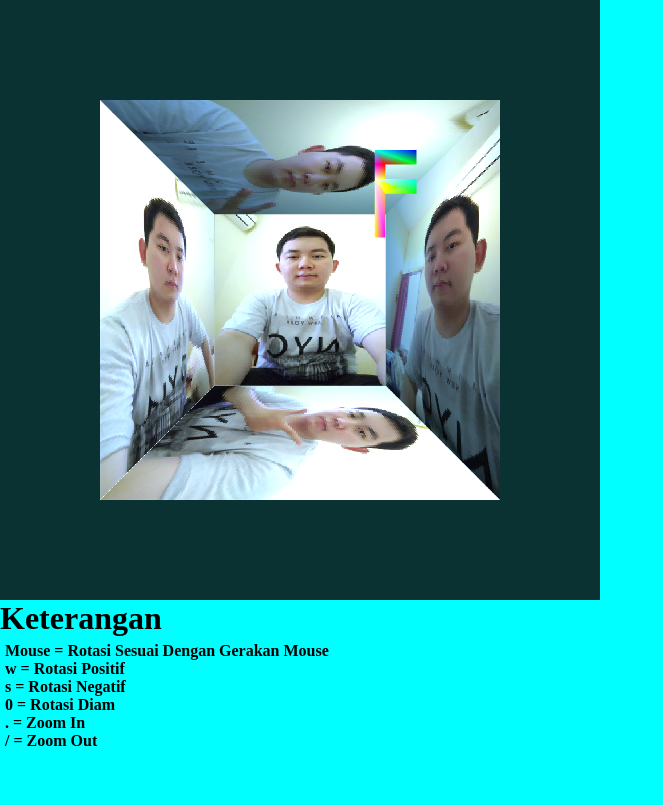
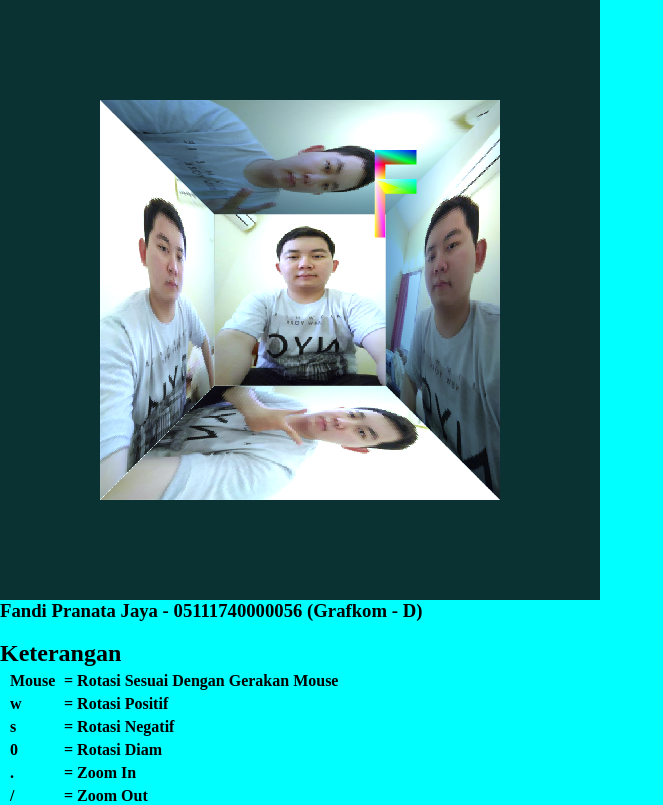
Before and after one commit to grafkom-d-if-its-2019/tugas-4-fandipj98, a plain HTML site: page index.html in a window 1280 px wide. Shown: the whole page, without its empty margins (0-663 px from the left). Drawn offline with Linux system fonts and the light colour scheme; animation ran at ten frames a second.

Commit message:
Update index.html

```diff
--- a/index.html
+++ b/index.html
@@ -4,7 +4,7 @@
   <meta charset="UTF-8">
   <meta name="viewport" content="width=device-width, initial-scale=1.0">
   <meta http-equiv="X-UA-Compatible" content="ie=edge">
-  <title>Belajar WebGL</title>
+  <title>Tugas 4 Grafkom Fandi Pranata Jaya</title>
 </head>
 <style>
   * {
@@ -28,20 +28,40 @@
   <canvas id="glcanvas" width="600" height="600">
     Browser Anda tidak mendukung HTML5 <code>&lt;canvas&gt;</code>.
   </canvas>
-  <h1>
+  <h3>
+    Fandi Pranata Jaya - 05111740000056 (Grafkom - D)
+  </h3>
+  <br>
+  <h2>
     Keterangan
-  </h1>
+  </h2>
   <div>
-    <ul>
       <strong>
-        <li>Mouse = Rotasi Sesuai Dengan Gerakan Mouse</li>
-        <li>w = Rotasi Positif</li>
-        <li>s = Rotasi Negatif</li>
-        <li>0 = Rotasi Diam</li>
-        <li>. = Zoom In</li>
-        <li>/ = Zoom Out</li>
+        <div>
+          <span style="width: 50px; display: inline-block;">Mouse</span>
+          <span>= Rotasi Sesuai Dengan Gerakan Mouse</span>
+        </div>
+        <div>
+          <span style="width: 50px; display: inline-block;">w</span>
+          <span>= Rotasi Positif</span>
+        </div>
+        <div>
+          <span style="width: 50px; display: inline-block;">s</span>
+          <span>= Rotasi Negatif</span>
+        </div>
+        <div>
+          <span style="width: 50px; display: inline-block;">0</span>
+          <span>= Rotasi Diam</span>
+        </div>
+        <div>
+          <span style="width: 50px; display: inline-block;">.</span>
+          <span>= Zoom In</span>
+        </div>
+        <div>
+          <span style="width: 50px; display: inline-block;">/</span>
+          <span>= Zoom Out</span>
+        </div>
       </strong>
-    </ul>
   </div>
 
   <script name="shader" data-src="vertex.glsl" data-type="vertex" data-version="v1"></script>
```
